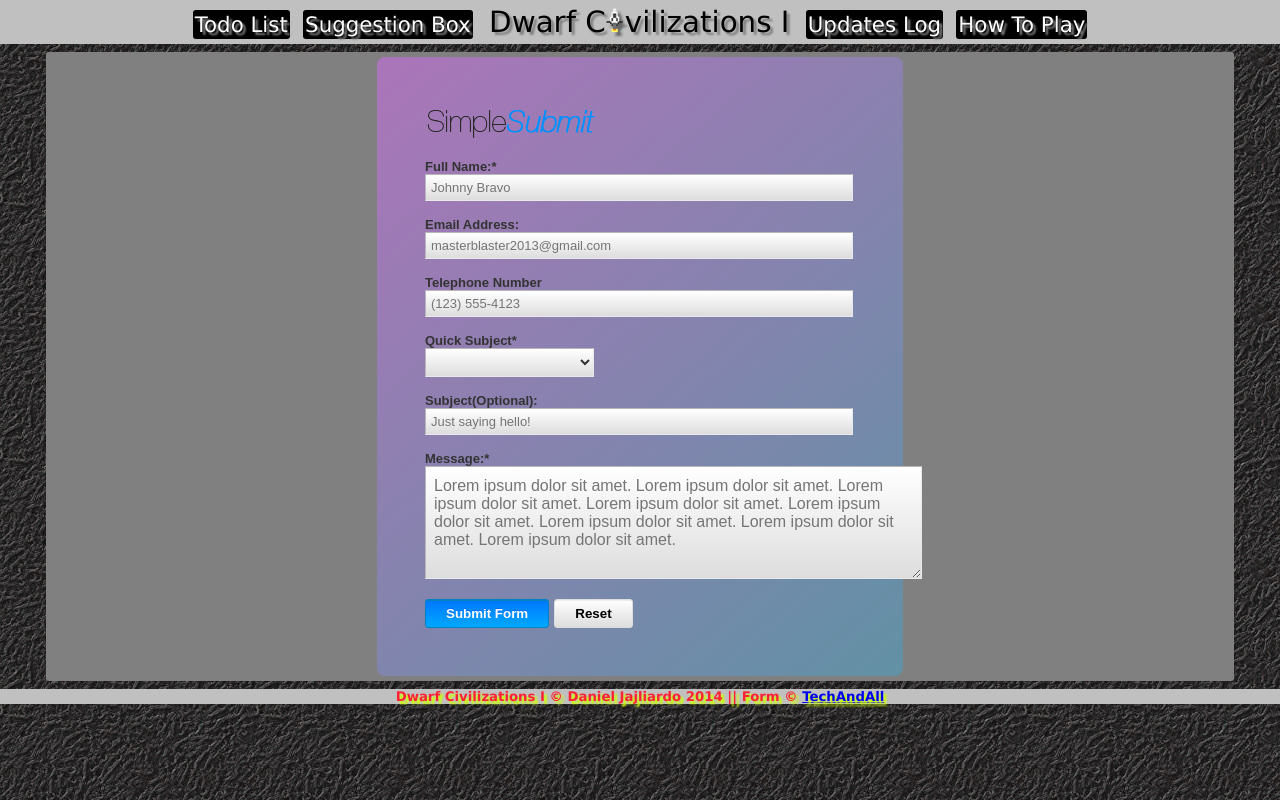
After one commit to TNTWZRD/DwarvesCiv, a PHP site: page /suggestions.php in a window 1280 px wide. The commit adds this page. Run offline with PHP 8.4, Linux system fonts and the light colour scheme; some libraries are stand-ins or nearby versions.

Commit message:
New Pages

```diff
--- a/Styles/main-style.css
+++ b/Styles/main-style.css
@@ -10,6 +10,7 @@ body{
 	color: white;
 	margin-left: auto;
 	margin-right: auto;
+	margin-bottom: -14px;
 	border-radius: 3px;
 }
 
@@ -25,7 +26,7 @@ body{
 	text-shadow: grey 3px 3px 2px;
 }
 
-#header a{
+#buttons{
 	background-color: Black;
 	font-size: 16pt;
 	color: white;
@@ -35,6 +36,16 @@ body{
 	padding: 2px;
 	border-radius: 3px;
 	text-shadow: #grey 3px 3px 2px;
+}
+
+#home{
+	background-color: silver;
+	color: black;
+	text-decoration: none;
+	padding: 5px;
+	font-size: 22pt;
+	text-align: center;
+	text-shadow: grey 3px 3px 2px;
 }
 
 #header img{
--- /dev/null
+++ b/suggestions.php
@@ -0,0 +1,279 @@
+<!DOCTYPE html PUBLIC "-//W3C//DTD XHTML 1.0 Strict//EN" "http://www.w3.org/TR/xhtml1/DTD/xhtml1-strict.dtd">
+<html xmlns="http://www.w3.org/1999/xhtml" xml:lang="en" lang="en">
+<head>
+<title>SimpleSubmit - Form</title>
+<meta http-equiv="content-type" content="text/html;charset=utf-8" />
+<meta http-equiv="Content-Style-Type" content="text/css" />
+<meta name="robots" content="noindex, nofollow" />
+<meta name="author" content="Corbin Matschull">
+<meta name="keywords" content="Art,Code,Team">
+<meta name="robots" content="index, nofollow">
+<meta name="viewport" content="width=device-width, user-scalable=no, initial-scale=1, maximum-scale=1, user-scalable=no">
+<link href='http://fonts.googleapis.com/css?family=Josefin+Sans:100,300,400' rel='stylesheet' type='text/css'>
+<link rel="icon" type="image/png" href="images/FaviCon.png">
+<link rel="stylesheet" type="text/css" href="screen.css">
+<link rel="stylesheet" type="text/css" href="Styles/main-style.css">
+<script src="http://ajax.googleapis.com/ajax/libs/jquery/1.11.0/jquery.min.js"></script>
+<script type="text/javascript" charset="utf-8" src="chrome-extension://cpngackimfmofbokmjmljamhdncknpmg/js/page_context.js"></script>
+<link rel="icon" type="image/png" href="FaviCon.png">
+<style type="text/css">
+///////////////////////////////////****///////////////////////
+.border-box{
+	background:-webkit-linear-gradient(rgba(200,110,223,0.6),rgba(209,238,252,0.4));
+	border-bottom-right-radius:4px;
+}
+
+#header{
+	margin-top: -120px;
+	margin-left: -20px;
+	margin-right: -20px;
+}
+
+#footer{
+	margin-left: -20px;
+	margin-right: -20px;
+}
+.main-wrapper{
+	display:-webkit-box;
+	margin-left: auto;
+	margin-right: auto;
+}
+body {
+    font-family:"Source Sans Pro", "Lucida Grande", "Tahoma", "Verdana", sans-serif;
+    margin: 120px 20px 0px 20px;
+}
+textarea{
+	color:black;
+}
+#contact-wrapper {  /* border around the main wrapper  */
+	width:430px;
+	border-radius:8px;
+	background: -webkit-linear-gradient(top left,rgba(200,110,223,0.6), rgba(52,170,220,0.4));
+	padding:3em;
+	margin: 0 auto 0 auto;
+}
+#contact-wrapper div { /* the inner contact wrapper dvi  */
+	clear:both;
+	margin:1em 0;
+}
+#contact-wrapper label {  /* requirement alert font and color */
+	display:block;
+	float:none;
+	font-size:10px; color:#F00;
+	width:auto;
+
+}
+.labelname { /* label and input font and color  */
+	display:block;
+	float:none;
+	font-size:13px; color:#333; font-family:Arial, Helvetica, sans-serif;
+	width:auto;
+}
+form#simplesubmit input {  /* input style  */
+	border-color:#B7B7B7 #E8E8E8 #E8E8E8 #B7B7B7;
+	border-style:solid;
+	border-width:1px;
+	padding:5px;
+	font-size:13px;
+	color:#333;
+	background-color: #ffffff;
+	background: -webkit-gradient(linear, left top, left bottom, from(#ffffff), to(#dddddd));
+	background: -webkit-linear-gradient(top, #ffffff, #dddddd);
+	background: -moz-linear-gradient(top, #ffffff, #dddddd);
+	background: -ms-linear-gradient(top, #ffffff, #dddddd);
+	background: -o-linear-gradient(top, #ffffff, #dddddd);
+	background: linear-gradient(top, #ffffff, #dddddd);
+}
+
+
+form#simplesubmit select {  /* select style  */
+	border-color:#B7B7B7 #E8E8E8 #E8E8E8 #B7B7B7;
+	border-style:solid;
+	border-width:1px;
+	padding:5px;
+	font-size:13px;
+	color:#333;
+	background-color: #ffffff;
+	background: -webkit-gradient(linear, left top, left bottom, from(#ffffff), to(#dddddd));
+	background: -webkit-linear-gradient(top, #ffffff, #dddddd);
+	background: -moz-linear-gradient(top, #ffffff, #dddddd);
+	background: -ms-linear-gradient(top, #ffffff, #dddddd);
+	background: -o-linear-gradient(top, #ffffff, #dddddd);
+	background: linear-gradient(top, #ffffff, #dddddd);
+}
+
+form#simplesubmit textarea {  /* textarea style  */
+	font-family:Arial, Tahoma, Helvetica, sans-serif;
+	font-size:100%;
+	padding:0.6em 0.5em 0.7em;
+	border-color:#B7B7B7 #E8E8E8 #E8E8E8 #B7B7B7;
+	border-style:solid;
+	border-width:1px;
+	background-color: #ffffff;
+	background: -webkit-gradient(linear, left top, left bottom, from(#ffffff), to(#dddddd));
+	background: -webkit-linear-gradient(top, #ffffff, #dddddd);
+	background: -moz-linear-gradient(top, #ffffff, #dddddd);
+	background: -ms-linear-gradient(top, #ffffff, #dddddd);
+	background: -o-linear-gradient(top, #ffffff, #dddddd);
+	background: linear-gradient(top, #ffffff, #dddddd);
+}
+
+button.submit { /* submit button style  */
+	background-color: #0078ff;
+	background: -webkit-gradient(linear, left top, left bottom, from(#0078ff), to(#00a8ff));
+	background: -webkit-linear-gradient(top, #0078ff, #00a8ff);
+	background: -moz-linear-gradient(top, #0078ff, #00a8ff);
+	background: -ms-linear-gradient(top, #0078ff, #00a8ff);
+	background: -o-linear-gradient(top, #0078ff, #00a8ff);
+	background: linear-gradient(top, #0078ff, #00a8ff);
+	border: 1px solid #0381c2;
+	border-radius: 3px;
+	-webkit-border-radius: 3px;
+	-moz-border-radius: 3px;
+	-ms-border-radius: 3px;
+	-o-border-radius: 3px;
+	box-shadow: inset 0 1px 0 0 #0381c2;
+	-webkit-box-shadow: 0 1px 0 0 #0381c2 inset ;
+	-moz-box-shadow: 0 1px 0 0 #0381c2 inset;
+	-ms-box-shadow: 0 1px 0 0 #0381c2 inset;
+	-o-box-shadow: 0 1px 0 0 #0381c2 inset;
+	color: white;
+	font-weight: bold;
+	padding: 6px 20px;
+	text-align: center;
+	text-shadow: 0 -1px 0 #006cff;
+}
+button.submit:hover {
+	opacity:.85;
+	cursor: pointer;
+}
+button.submit:active {
+	border: 1px solid #cbcbcb;
+	box-shadow: 0 0 10px 5px #cbcbcb inset;
+	-webkit-box-shadow:0 0 10px 5px #cbcbcb inset ;
+	-moz-box-shadow: 0 0 10px 5px #cbcbcb inset;
+	-ms-box-shadow: 0 0 10px 5px #cbcbcb inset;
+	-o-box-shadow: 0 0 10px 5px #cbcbcb inset;
+}
+
+button.reset { /* reset button style  */
+	background-color: #dddddd;
+	background: -webkit-gradient(linear, left top, left bottom, from(#ffffff), to(#dddddd));
+	background: -webkit-linear-gradient(top, #ffffff, #dddddd);
+	background: -moz-linear-gradient(top, #ffffff, #dddddd);
+	background: -ms-linear-gradient(top, #ffffff, #dddddd);
+	background: -o-linear-gradient(top, #ffffff, #dddddd);
+	background: linear-gradient(top, #ffffff, #dddddd);
+	border: 1px solid #dddddd;
+	border-radius: 3px;
+	-webkit-border-radius: 3px;
+	-moz-border-radius: 3px;
+	-ms-border-radius: 3px;
+	-o-border-radius: 3px;
+	box-shadow: inset 0 1px 0 0 #eeeeee;
+	-webkit-box-shadow: 0 1px 0 0 #eeeeee inset ;
+	-moz-box-shadow: 0 1px 0 0 #eeeeee inset;
+	-ms-box-shadow: 0 1px 0 0 #eeeeee inset;
+	-o-box-shadow: 0 1px 0 0 #eeeeee inset;
+	color: #000000;
+	font-weight: bold;
+	padding: 6px 20px;
+	text-align: center;
+	text-shadow: 0 -1px 0 #eeeeee;
+}
+button.reset:hover {
+	opacity:.85;
+	cursor: pointer;
+}
+button.reset:active {
+	border: 1px solid #eeeeee;
+	box-shadow: 0 0 10px 5px #eeeeee inset;
+	-webkit-box-shadow:0 0 10px 5px #eeeeee inset ;
+	-moz-box-shadow: 0 0 10px 5px #eeeeee inset;
+	-ms-box-shadow: 0 0 10px 5px #eeeeee inset;
+	-o-box-shadow: 0 0 10px 5px #eeeeee inset;
+}
+
+
+</style>
+</head>
+<body>
+
+<div id="header">
+
+
+<a href="todolist.php" id="buttons">Todo List</a>
+<a href="suggestions.php" id="buttons">Suggestion Box</a>
+<span id="headertitle"><a href="index.php" id="home">Dwarf C<img src="images/header-icon.png">vilizations I</a></span>
+<a href="updates.php" id="buttons">Updates Log</a>
+<a href="howtoplay.php" id="buttons">How To Play</a>
+
+</div>
+
+</header>
+<div id="body">
+<div class="main-wrapper">
+	<div id="contact-wrapper">
+
+<!-- logo -->
+<img src="images/logo.png" alt="" width="174" height="34" />
+<!--- logo ends -->
+<form method="post" action="submit_now.php" id="simplesubmit">
+
+		<div>
+		    <label for="name"><span class="labelname"><strong>Full Name:*</strong></span></label>
+			<input type="text" size="50" name="contactname" id="contactname" value="" class="required" placeholder="Johnny Bravo" required/>
+	    </div>
+
+		<div>
+			<span class="labelname"><strong>Email Address:</strong></span><label for="email" class=""></label>
+			<input type="text" size="50" name="email" id="email" value="" class="required email" placeholder="masterblaster2013@gmail.com"/>
+		</div>
+
+        <div>
+<label for="email">
+	<span class="labelname">
+		<strong>Telephone Number</strong>
+		</span>
+	</label>
+<input type="text" size="50" name="tel" id="tel" value="" class="required" placeholder="(123) 555-4123"/>
+		</div>
+        <div>
+		<label for="email"><span class="labelname">
+			<strong>Quick Subject*</strong>
+				</span>
+			</label>
+	<select name="department" id="department" class="required" required>
+             <option value=""> </option>
+             <option value="Questions-And-Concerns">Questions or Concerns.</option>
+             <option value="Bug-Report">Bug Report</option>
+             <option value="Just-Saying-Hello">Just saying hello!</option>
+            </select>
+		</div>
+
+        <div>
+			<label for="subject"><span class="labelname"><strong>Subject(Optional):</strong></span></label>
+			<input type="text" size="50" name="subject" id="subject" value="" class="required" placeholder="Just saying hello!"/>
+		</div>
+
+	    <div>
+<label for="message">
+	<span class="labelname">
+		<strong>Message:*</strong>
+	</span>
+</label>
+	<textarea rows="5" cols="50" name="message" id="message" class="required" placeholder="Lorem ipsum dolor sit amet. Lorem ipsum dolor sit amet. Lorem ipsum dolor sit amet. Lorem ipsum dolor sit amet. Lorem ipsum dolor sit amet. Lorem ipsum dolor sit amet. Lorem ipsum dolor sit amet. Lorem ipsum dolor sit amet. " required></textarea>
+	    </div>
+	<button class="submit" type="submit">Submit Form</button>
+	<button class="reset" type="reset">Reset</button>
+</form>
+
+</div>
+<br><br>
+<!--- you can remove-->
+</div>
+</div>
+<div id="footer">
+<h5>Dwarf Civilizations I &copy; Daniel Jajliardo 2014 || Form &copy; <a href="www.techandall.com/simplesubmit-1-0-phpajax-contact-form-made-easy">TechAndAll</a></h5>
+</div>
+</body></html>
```
Also changed, not shown: index.php (+5 -5 lines), submit_now.php (added, +13 -0 lines), todolist.php (added, +58 -0 lines), images/logo.png (added).
